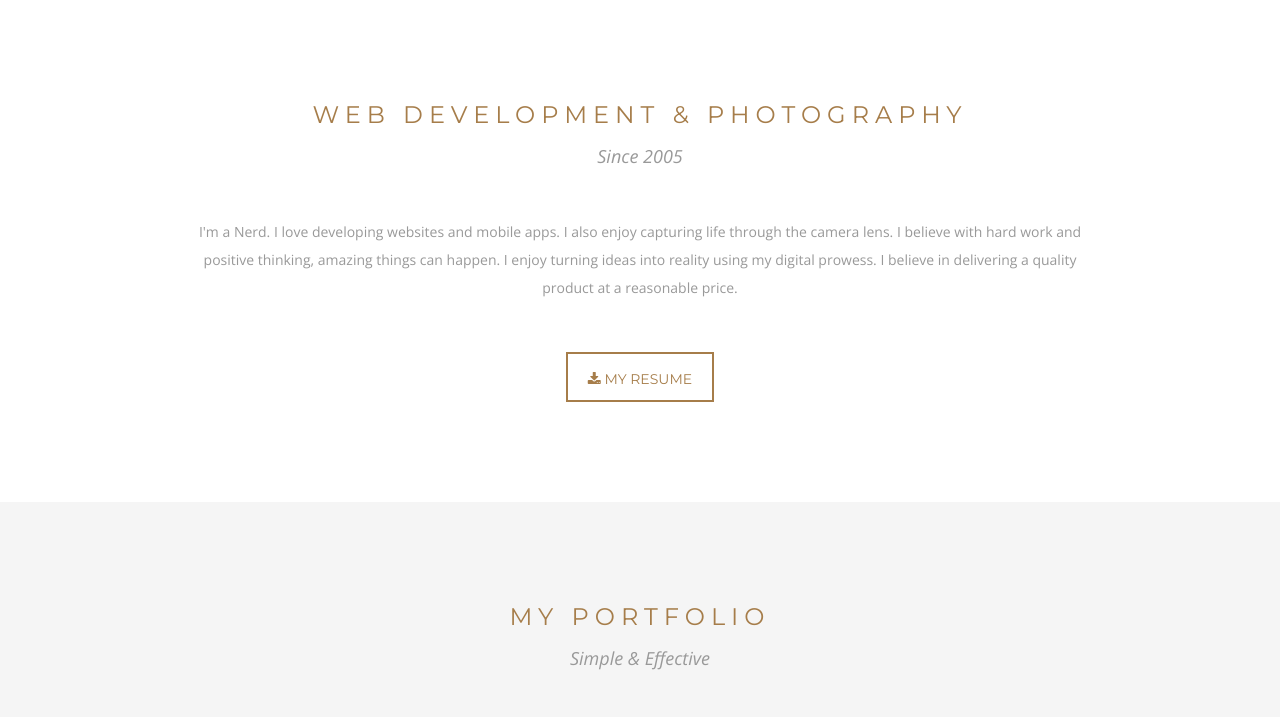
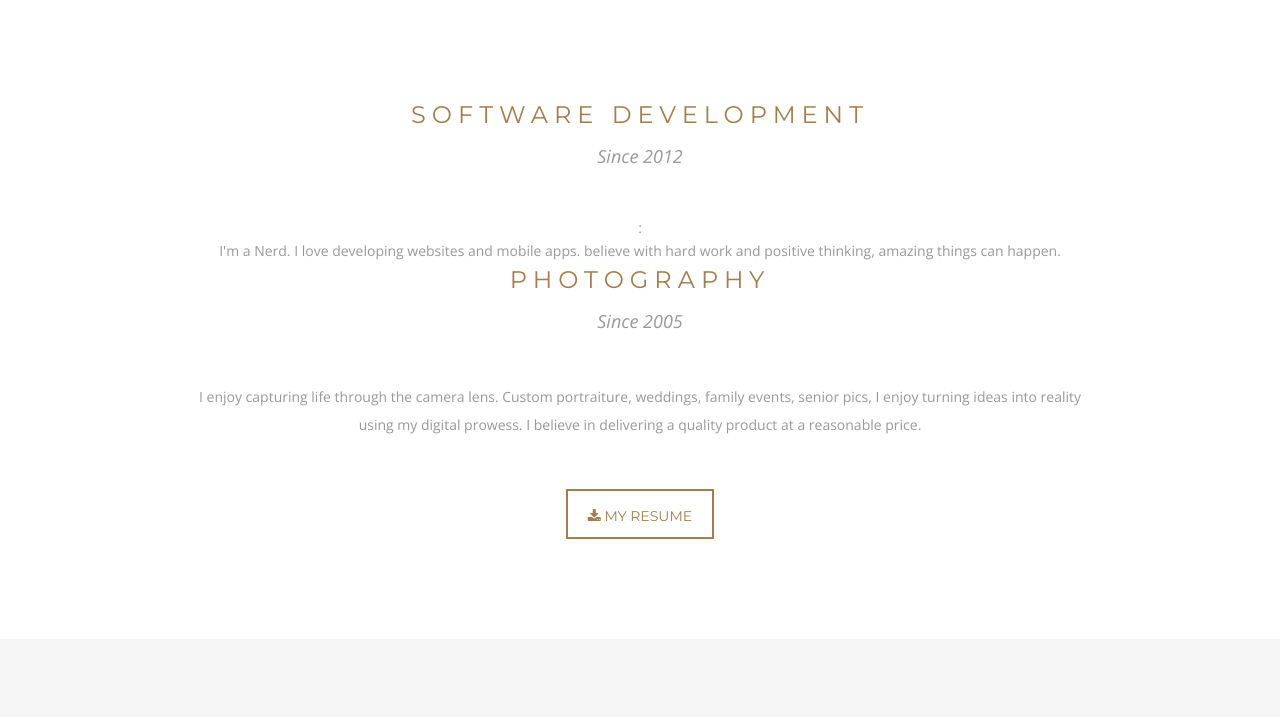
Before and after one commit to ocularcandy/ocp-shelby-2021, a plain HTML site: page index.html in a window 1280 px wide. Shown: the part 800-1517 px from the top of the page. Drawn offline with nearby package versions, Linux system fonts and the light colour scheme; a script that the page names is missing.

Commit message:
small update with about section

```diff
--- a/index.html
+++ b/index.html
@@ -58,9 +58,14 @@
 	<!-- ABOUT SECTION /////////////////////////////////////////////////////////////////////////// -->
 	<section id="about" class="module">
 		<div class="container_small">
-			<h2 class="section_title">Web Development & Photography</h2>
+			<h2 class="section_title">Software Development</h2>
+			<h3 class="section_subtitle">Since 2012</h3>:
+                        <p>I'm a Nerd. I love developing websites and mobile apps.                                                                                                                                                         believe with hard work and positive thinking, amazing things can happen. </p>
+			<h2 class="section_title">Photography</h2>
 			<h3 class="section_subtitle">Since 2005</h3>
-			<p>I'm a Nerd. I love developing websites and mobile apps. I also enjoy capturing life through the camera lens. I believe with hard work and positive thinking, amazing things can happen. I enjoy turning ideas into reality using my digital prowess. I believe in delivering a quality product at a reasonable price.</p>
+			<p>I enjoy capturing life through the camera lens. Custom portraiture, weddings, family events, senior pics,
+
+                        I enjoy turning ideas into reality using my digital prowess. I believe in delivering a quality product at a reasonable price.</p>
 			<a href="#" class="button"><i class="fa fa-download"></i> My Resume</a>
 		</div>
 	</section>
```
